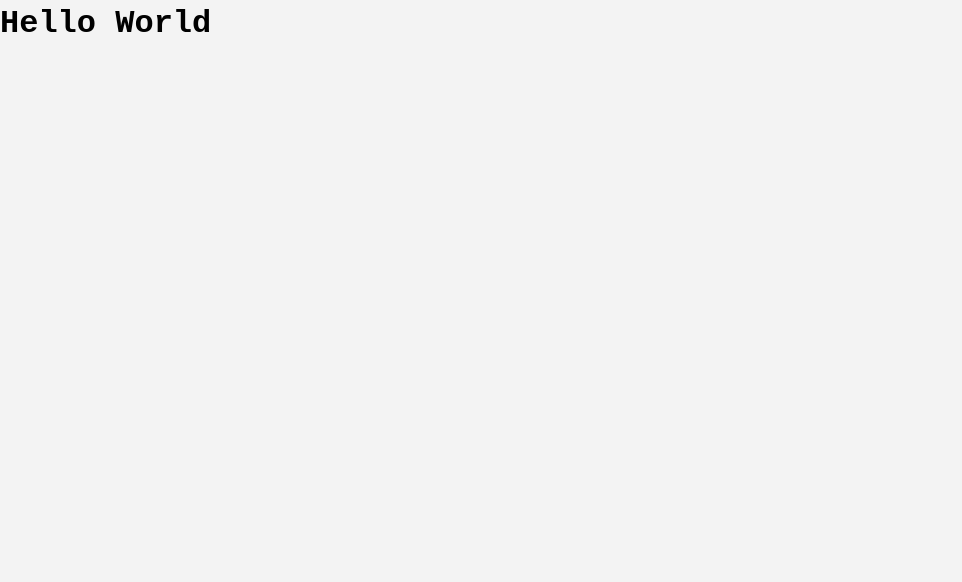
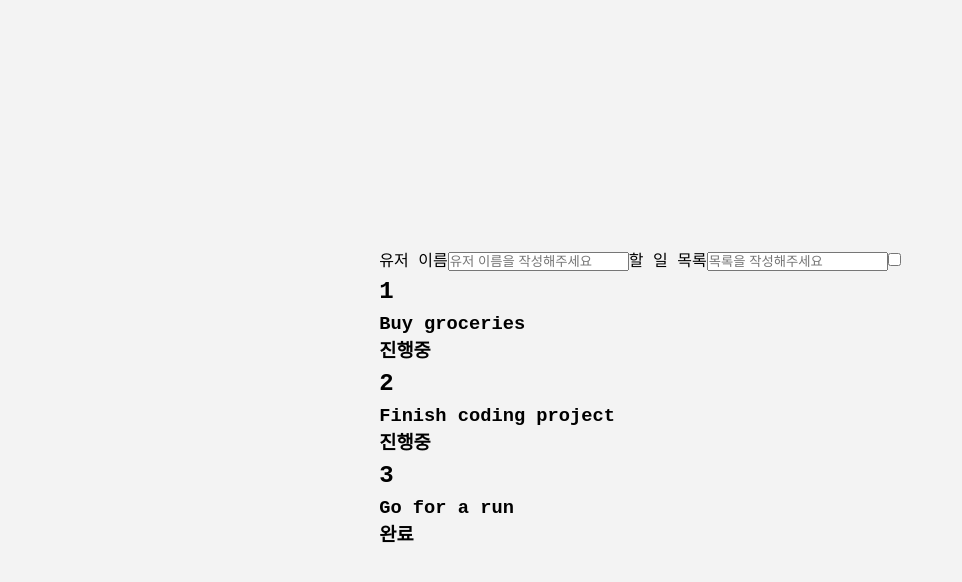
Before and after one commit to dong-geon-Lee/CRUD-pratice, a React (Create React App) app: page / in a window 1280 px wide. Shown: the top 582 px of the page, without its empty margins (0-962 px from the left). Built offline with nearby package versions, Linux system fonts and the light colour scheme.

Commit message:
CRUD를 위한 양식 및 onChange 함수 작성 완료

```diff
--- a/src/App.tsx
+++ b/src/App.tsx
@@ -1,8 +1,61 @@
+import React, { useState } from "react";
+import { items } from "./data/data";
+import { IProps } from "./types/types";
+
 const App = () => {
+  const [userInfo, setUserInfo] = useState({
+    user: "",
+    title: "",
+    completed: false,
+  });
+
+  const { user, title, completed } = userInfo;
+
+  const onChange = (e: React.ChangeEvent<HTMLInputElement>) => {
+    setUserInfo({ ...userInfo, [e.target.name]: e.target.value });
+  };
+
+  const checkOnchange = (e: React.ChangeEvent<HTMLInputElement>) => {
+    setUserInfo({ ...userInfo, [e.target.name]: e.target.checked });
+  };
+
   return (
-    <div className="App">
-      <h1>Hello World</h1>
-    </div>
+    <section>
+      <form>
+        <div>
+          <label>유저 이름</label>
+          <input
+            type="text"
+            value={user}
+            name="user"
+            onChange={onChange}
+            placeholder="유저 이름을 작성해주세요"
+          />
+          <label>할 일 목록</label>
+          <input
+            type="text"
+            value={title}
+            name="title"
+            onChange={onChange}
+            placeholder="목록을 작성해주세요"
+          />
+          <input
+            type="checkbox"
+            checked={completed}
+            name="completed"
+            onChange={checkOnchange}
+          />
+        </div>
+      </form>
+
+      {items.map((items: IProps) => (
+        <div key={items.id}>
+          <h1>{items.id}</h1>
+          <h3>{items.title}</h3>
+          <h3>{items.completed ? "완료" : "진행중"}</h3>
+        </div>
+      ))}
+    </section>
   );
 };
 
--- /dev/null
+++ b/src/data/data.ts
@@ -0,0 +1,17 @@
+export const items = [
+  {
+    id: 1,
+    title: "Buy groceries",
+    completed: false,
+  },
+  {
+    id: 2,
+    title: "Finish coding project",
+    completed: false,
+  },
+  {
+    id: 3,
+    title: "Go for a run",
+    completed: true,
+  },
+];
--- a/src/index.css
+++ b/src/index.css
@@ -11,7 +11,12 @@ html {
 body {
   font-family: "Courier New", Courier, monospace;
   line-height: 1.5;
-  position: relative;
   background-color: #f3f3f3;
   color: #000;
+  width: 100vw;
+  height: 100vh;
+  display: flex;
+  justify-content: center;
+  align-items: center;
+  position: relative;
 }
--- /dev/null
+++ b/src/types/types.ts
@@ -0,0 +1,9 @@
+export interface Itext {
+  text: string;
+}
+
+export interface IProps {
+  id: number;
+  title: string;
+  completed: boolean;
+}
```
